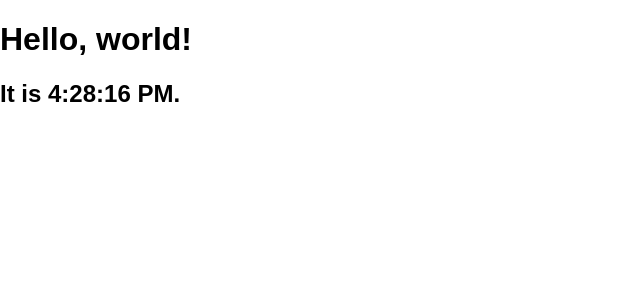
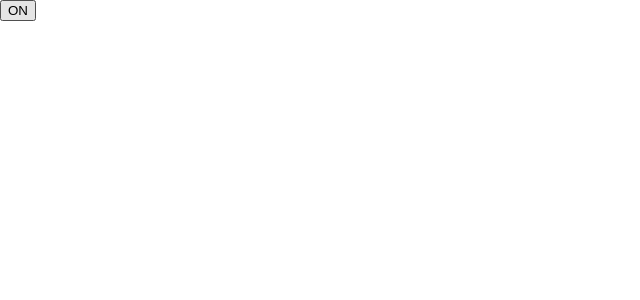
Before and after one commit to YanPanMichael/my-react-learning-demo, a React (Create React App) app: page / in a window 1280 px wide. Shown: the top 300 px of the page, without its empty margins (0-640 px from the left). Built offline with nearby package versions, Linux system fonts and the light colour scheme.

Commit message:
toggle test

```diff
--- a/src/index.js
+++ b/src/index.js
@@ -4,50 +4,46 @@
 import App from './App';
 import registerServiceWorker from './registerServiceWorker';
 
+class Toggle extends React.Component {
+    constructor(props) {
+      super(props);
+      this.state = {isToggleOn: true};
 
-class Clock extends React.Component {
-    constructor(props) {
-        super(props);
-        this.state = {
-            date: new Date()
-        };
+      // This binding is necessary to make `this` work in the callback
+      this.handleClick =
+        this.handleClick.bind(this);
     }
 
-    componentDidMount() {
-        this.timerID = setInterval(() => this.tick(),1000);
+    handleClick() {
+      this.setState(prevState => ({
+        isToggleOn: !prevState.isToggleOn
+      }));
     }
 
-    componentWillUnmount() {
-        clearInterval(this.timerID);
-    }
+    // This syntax ensures `this` is bound within handleClick.
+    // Warning: this is *experimental* syntax.
+    // handleClick = () => {
+    //   this.setState(prevState => ({
+    //     isToggleOn: !prevState.isToggleOn
+    //   }));
+    // }
 
     render() {
-        return (
-            <div>
-                <h1>Hello, world!</h1>
-                <h2>It is {this.state.date.toLocaleTimeString()}.</h2>
-            </div>
-        );
-    }
-
-    tick() {
-        this.setState({
-            date: new Date()
-        });
+      return (
+        <button onClick={this.handleClick}>
+          {this.state.isToggleOn ? 'ON' : 'OFF'}
+        </button>
+      );
+        // // This syntax ensures `this` is bound within handleClick
+        // return (
+        //     <button onClick={(e) => this.handleClick(e)}>
+        //     Click me
+        //     </button>
+        // );
     }
 }
 
 ReactDOM.render(
-    <Clock />,
+    <Toggle />,
     document.getElementById('root')
-)
-
-// 1) 当 <Clock /> 被传递给 ReactDOM.render() 时，React 调用 Clock 组件的构造函数。 由于 Clock 需要显示当前时间，所以使用包含当前时间的对象来初始化 this.state 。 我们稍后会更新此状态。
-
-// 2) React 然后调用 Clock 组件的 render() 方法。这是 React 了解屏幕上应该显示什么内容，然后 React 更新 DOM 以匹配 Clock 的渲染输出。
-
-// 3) 当 Clock 的输出插入到 DOM 中时，React 调用 componentDidMount() 生命周期钩子。 在其中，Clock 组件要求浏览器设置一个定时器，每秒钟调用一次 tick()。
-
-// 4) 浏览器每秒钟调用 tick() 方法。 在其中，Clock 组件通过使用包含当前时间的对象调用 setState() 来调度UI更新。 通过调用 setState() ，React 知道状态已经改变，并再次调用 render() 方法来确定屏幕上应当显示什么。 这一次，render() 方法中的 this.state.date 将不同，所以渲染输出将包含更新的时间，并相应地更新DOM。
-
-// 5) 一旦Clock组件被从DOM中移除，React会调用componentWillUnmount()这个钩子函数，定时器也就会被清除
+);
```
